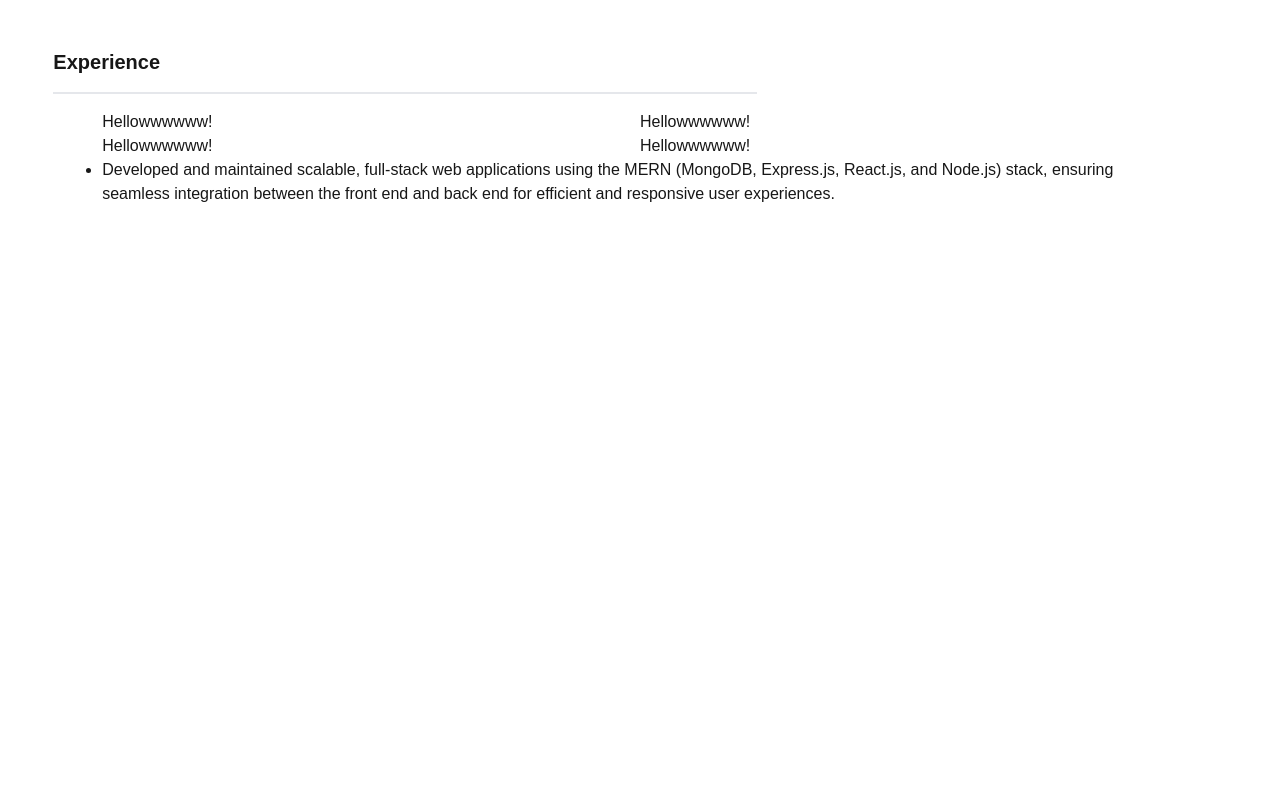
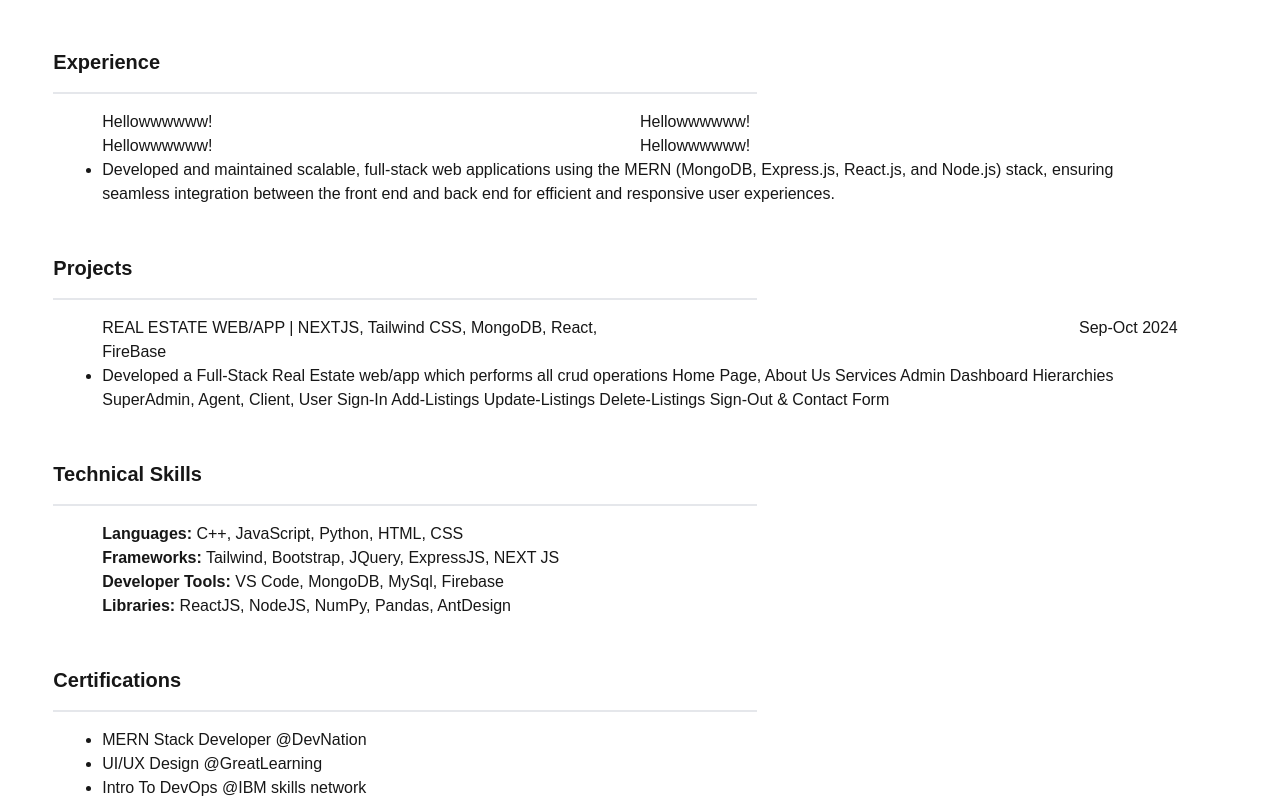
Before and after one commit to burair-ahmed/my-resume-builder, a Next.js app: page / in a window 1280 px wide. Shown: the part 306-1106 px from the top of the page. Before the commit the page ends 800 px from the top, so only its background shows below. Built offline with nearby package versions, Linux system fonts and the light colour scheme.

Commit message:
"Added imports and components for Certifications, Projects, and Skills to Home function"

```diff
--- /dev/null
+++ b/src/app/components/Certifications/certifications.tsx
@@ -0,0 +1,23 @@
+export default function Certifications() {
+    return (
+      <div className="mx-auto w-11/12 mt-12">
+        <div>
+          <h1 className="font-bold text-xl">Certifications</h1>
+        </div>
+        <hr className="my-4 border-t-2 border-grey-900 w-3/5 p-0" />
+        <div className="grid grid-cols-12 mx-auto w-11/12">
+          <div className="col-span-6">
+            <div className="grid">
+              <div className="">
+                <ul className="list-disc">
+                    <li>MERN Stack Developer @DevNation</li>
+                    <li>UI/UX Design @GreatLearning</li>
+                    <li>Intro To DevOps @IBM skills network</li>
+                </ul>
+              </div>
+            </div>
+          </div>
+        </div>
+      </div>
+    );
+  }
--- /dev/null
+++ b/src/app/components/Projects/projects.tsx
@@ -0,0 +1,36 @@
+export default function Experience() {
+    return (
+      <div className="mx-auto w-11/12 mt-12">
+        <div>
+          <h1 className="font-bold text-xl">Projects</h1>
+        </div>
+        <hr className="my-4 border-t-2 border-grey-900 w-3/5 p-0" />
+        <div className="grid grid-cols-12 mx-auto w-11/12">
+          <div className="col-span-6">
+            <div className="grid">
+              <div className="">
+                <h1>REAL ESTATE WEB/APP | NEXTJS, Tailwind CSS, MongoDB, React, FireBase</h1>
+              </div>
+
+            </div>
+          </div>
+          <div className="col-span-6">
+            <div className="grid">
+              <div className="flex justify-end">
+                <h1>Sep-Oct 2024</h1>
+              </div>
+
+            </div>
+          </div>
+          <div className="col-span-12">
+            <ul className="list-disc">
+                <li>Developed a Full-Stack Real Estate web/app which performs all crud operations Home Page, About Us
+Services Admin Dashboard Hierarchies SuperAdmin, Agent, Client, User Sign-In Add-Listings
+Update-Listings Delete-Listings Sign-Out & Contact Form
+</li>
+            </ul>
+          </div>
+        </div>
+      </div>
+    );
+  }
--- /dev/null
+++ b/src/app/components/Skills/skills.tsx
@@ -0,0 +1,22 @@
+export default function Skills() {
+    return (
+      <div className="mx-auto w-11/12 mt-12">
+        <div>
+          <h1 className="font-bold text-xl">Technical Skills</h1>
+        </div>
+        <hr className="my-4 border-t-2 border-grey-900 w-3/5 p-0" />
+        <div className="grid grid-cols-12 mx-auto w-11/12">
+          <div className="col-span-6">
+            <div className="grid">
+              <div className="">
+                <h1><b>Languages:</b> C++, JavaScript, Python, HTML, CSS</h1>
+                <h1><b>Frameworks:</b> Tailwind, Bootstrap, JQuery, ExpressJS, NEXT JS</h1>
+                <h1><b>Developer Tools:</b> VS Code, MongoDB, MySql, Firebase</h1>
+                <h1><b>Libraries:</b> ReactJS, NodeJS, NumPy, Pandas, AntDesign</h1>
+              </div>
+            </div>
+          </div>
+        </div>
+      </div>
+    );
+  }
--- a/src/app/page.tsx
+++ b/src/app/page.tsx
@@ -1,8 +1,11 @@
 // import Image from "next/image";
 
+import Certifications from "./components/Certifications/certifications";
 import Education from "./components/Education/education";
 import Experience from "./components/Experience/experience";
 import Personalinfo from "./components/Personal Info/personal-info";
+import Projects from "./components/Projects/projects";
+import Skills from "./components/Skills/skills";
 
 export default function Home() {
   return (
@@ -11,6 +14,9 @@ export default function Home() {
     <Personalinfo/>
     <Education/>
     <Experience/>
+    <Projects/>
+    <Skills/>
+    <Certifications/>
   </div>
   );
 }
```
